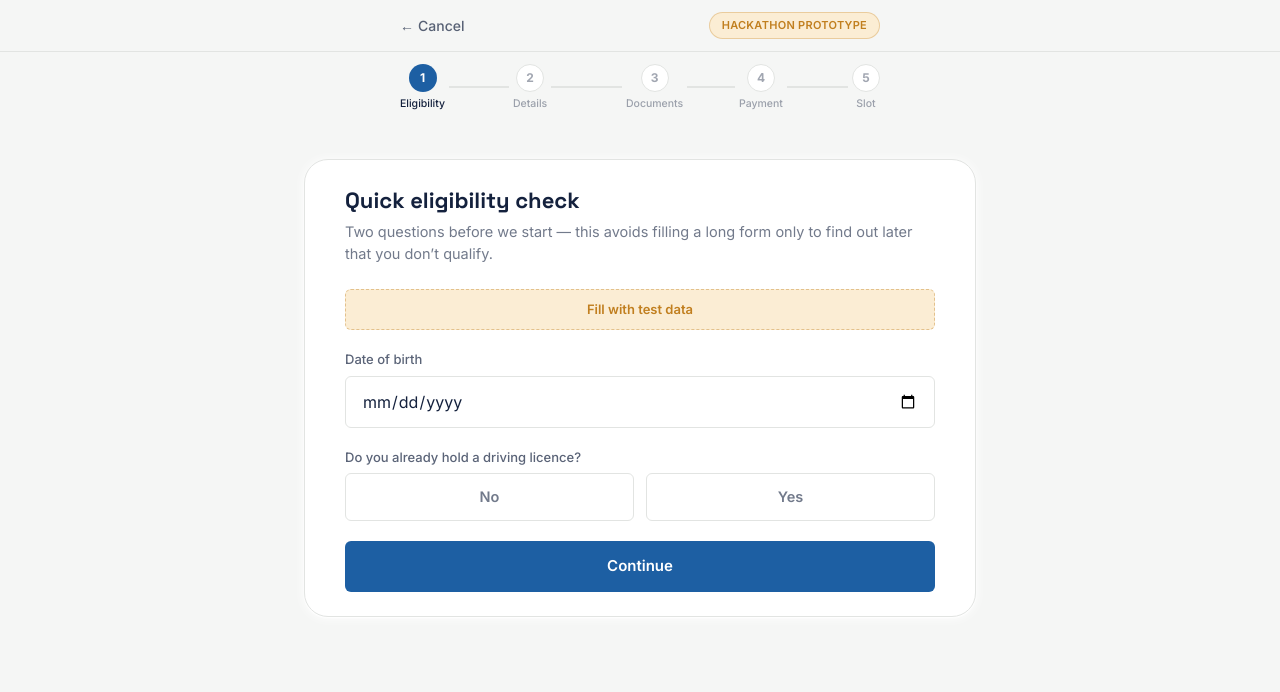
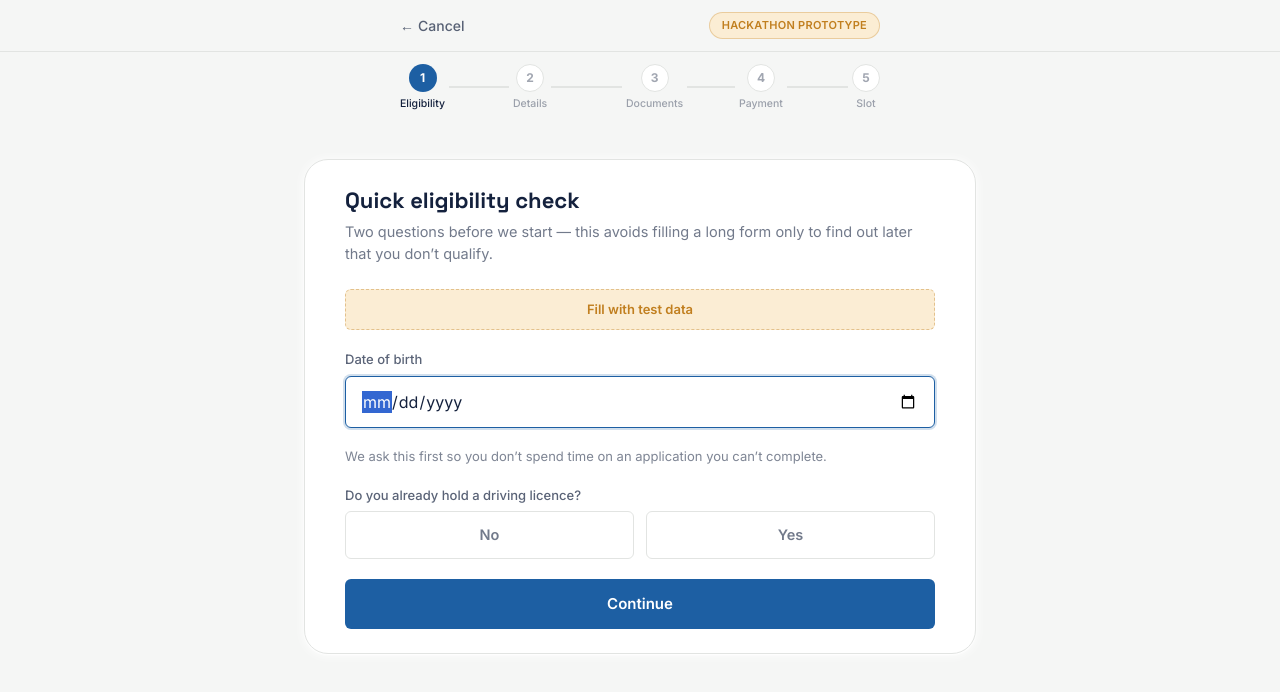
Before and after one commit to NavjotSingh-cpu/sehaj2, a Next.js app: page /apply/eligibility in a window 1280 px wide. Shown: the top 692 px of the page. Built offline with nearby package versions, Linux system fonts and the light colour scheme.

Commit message:
Clarify eligibility flow and focus first input

```diff
--- a/app/apply/eligibility/page.tsx
+++ b/app/apply/eligibility/page.tsx
@@ -75,11 +75,14 @@ export default function EligibilityPage() {
               id="dob"
               type="date"
               className="field-input"
+              autoFocus
+              aria-describedby="dob-help"
               value={dob}
               onChange={(e) => setDob(e.target.value)}
               max={new Date().toISOString().slice(0, 10)}
             />
           </div>
+          <p id="dob-help" className="-mt-3 text-[13px] leading-snug text-ink/55">We ask this first so you don’t spend time on an application you can’t complete.</p>
 
           <fieldset>
             <legend className="field-label">Do you already hold a driving licence?</legend>
@@ -105,7 +108,7 @@ export default function EligibilityPage() {
             </div>
           </fieldset>
 
-          {error && <p className="text-[13.5px] font-medium text-stop">{error}</p>}
+          {error && <p role="alert" className="text-[13.5px] font-medium text-stop">{error}</p>}
 
           <button onClick={checkAndContinue} className="btn-primary w-full">
             Continue
```
